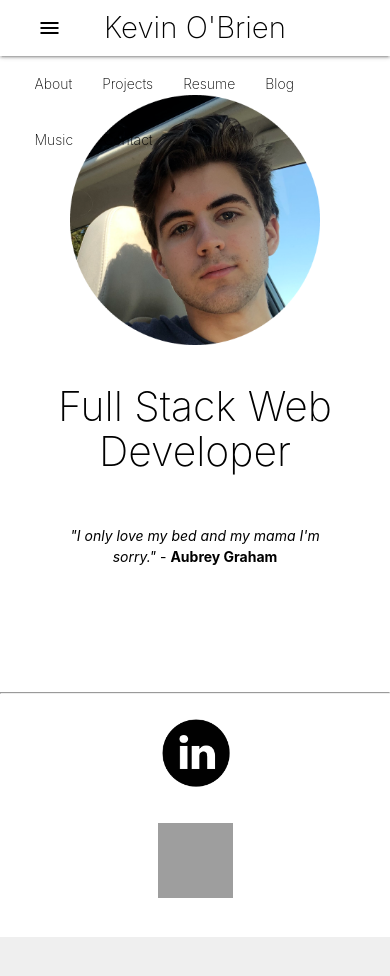
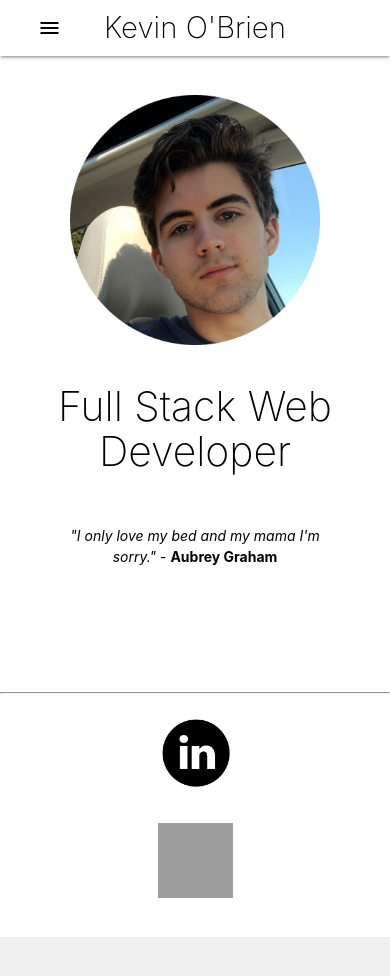
Before and after one commit to kpobrien4/personal-website, a React (Create React App) app in the folder client/: page / in a window 390 px wide. Shown: the top 976 px of the page. Built offline with nearby package versions, Linux system fonts and the light colour scheme; grey boxes are pictures that could not be loaded.

Commit message:
mobile READY

```diff
--- a/client/src/components/Nav.js
+++ b/client/src/components/Nav.js
@@ -15,12 +15,12 @@ export class Nav extends Component {
           <Link to="/" class="brand-logo thin black-text">Kevin O'Brien</Link>
           <a href="#" data-target="slide-out" class="sidenav-trigger"><i class="material-icons black-text">menu</i></a>
           <ul className="right" media="(max-width: 800px)">
-            <li media="(max-width: 800px)"><Link to="/about" class="thin black-text">About</Link></li>
-            <li media="(max-width: 800px)"><Link to="/projects" class="thin black-text">Projects</Link></li>
-            <li media="(max-width: 800px)"><a href = {Pdf} target="_blank" rel="noopener noreferrer" class="thin black-text">Resume</a></li>
-            <li media="(max-width: 800px)"><a href = "https://kpobrien4.github.io/" target="_blank" rel="noopener noreferrer" class="thin black-text">Blog</a></li>
-            <li media="(max-width: 800px)"><Link to="/music" class="thin black-text">Music</Link></li>
-            <li media="(max-width: 800px)"><Link to="/contact" class="thin black-text">Contact</Link></li>
+            <li class="desktop-only"><Link to="/about" class="thin black-text">About</Link></li>
+            <li class="desktop-only"><Link to="/projects" class="thin black-text">Projects</Link></li>
+            <li class="desktop-only"><a href = {Pdf} target="_blank" rel="noopener noreferrer" class="thin black-text">Resume</a></li>
+            <li class="desktop-only"><a href = "https://kpobrien4.github.io/" target="_blank" rel="noopener noreferrer" class="thin black-text">Blog</a></li>
+            <li class="desktop-only"><Link to="/music" class="thin black-text">Music</Link></li>
+            <li class="desktop-only"><Link to="/contact" class="thin black-text">Contact</Link></li>
           </ul>
 
         </div>
--- a/client/src/nav.css
+++ b/client/src/nav.css
@@ -1,5 +1,10 @@
-#desktop-only {
-    @media (max-width: 767px){
-     display: none;
-   }
- }
+@media screen and (max-width: 600px) {
+    .desktop-only {
+      visibility: hidden;
+      clear: both;
+      float: left;
+      margin: 10px auto 5px 20px;
+      width: 28%;
+      display: none;
+    }
+  }
```
